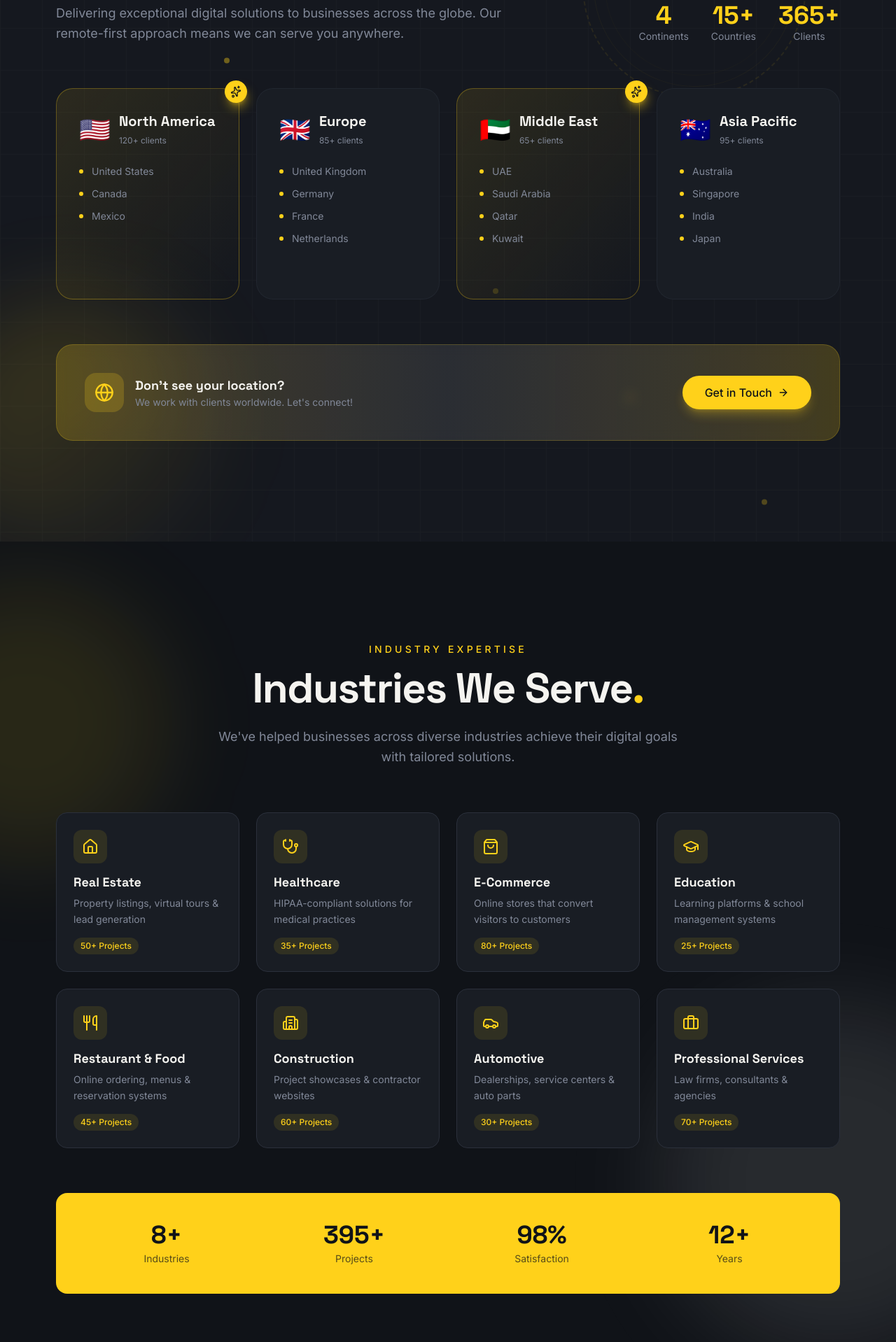
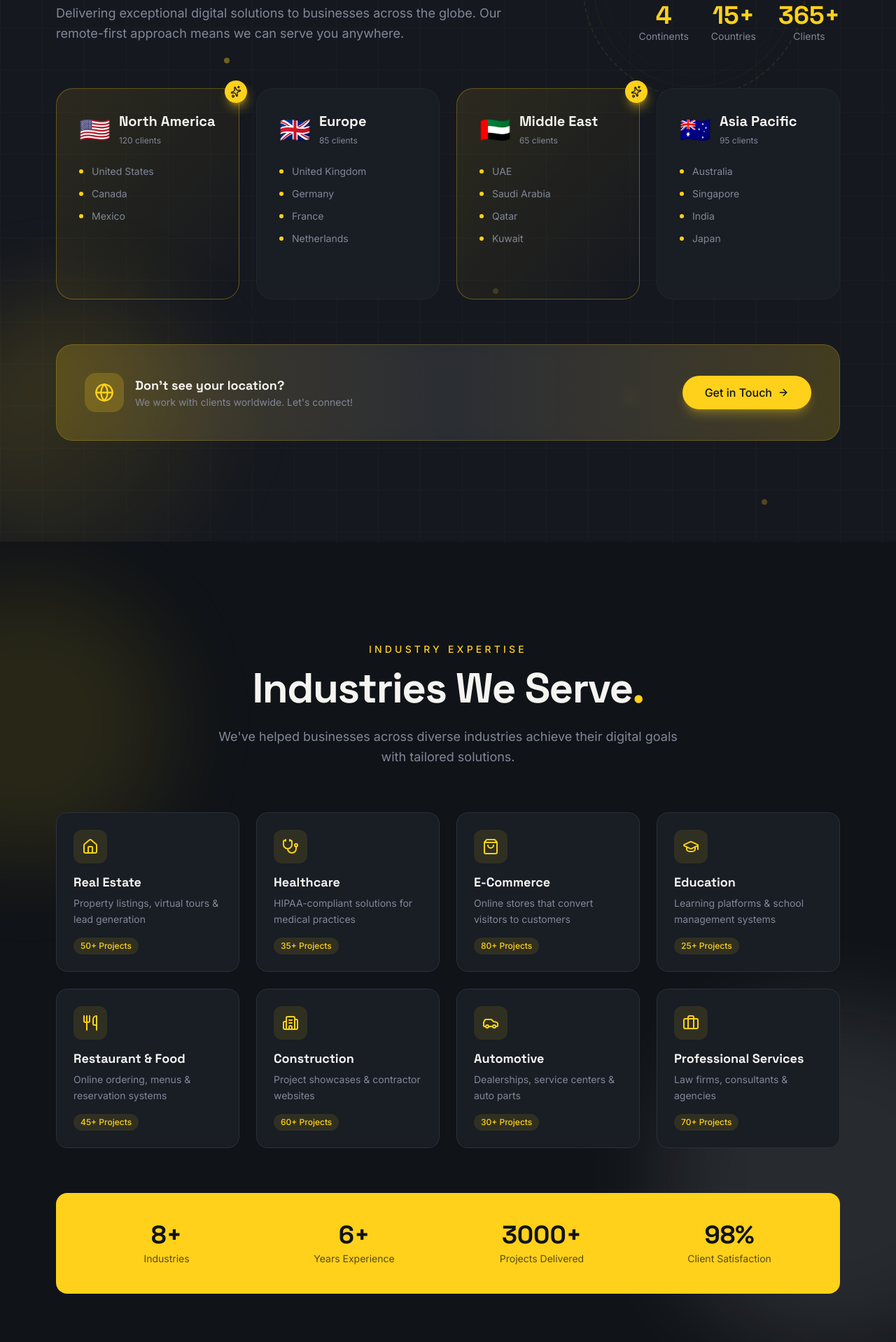
Before and after one commit to ABUBAKARKHAN-Stack/Mohsin-Designs, a Next.js app: page / in a window 1280 px wide. Shown: the part 8914-10832 px from the top of the page at 70% size. Built offline with nearby package versions, Linux system fonts and the light colour scheme.

Commit message:
feat: Refactor AreasWeServe and IndustriesWeServe components; integrate stats and areas constants for improved structure and data management

```diff
--- a/components/sections/landing/about/AreasWeServe.tsx
+++ b/components/sections/landing/about/AreasWeServe.tsx
@@ -4,41 +4,10 @@ import { useRef, useState } from "react";
 import { MapPin, Globe, Building2, ArrowRight, Sparkles } from "lucide-react";
 import SectionHeading from "@/components/ui/section-heading";
 import { ContainerLayout } from "@/components/layout";
+import { cn } from "@/lib/utils";
+import { areas } from "@/constants/stats.constants";
 
-const areas = [
-  {
-    region: "North America",
-    locations: ["United States", "Canada", "Mexico"],
-    icon: Globe,
-    featured: true,
-    clients: "120+",
-    flag: "🇺🇸",
-  },
-  {
-    region: "Europe",
-    locations: ["United Kingdom", "Germany", "France", "Netherlands"],
-    icon: Building2,
-    featured: false,
-    clients: "85+",
-    flag: "🇬🇧",
-  },
-  {
-    region: "Middle East",
-    locations: ["UAE", "Saudi Arabia", "Qatar", "Kuwait"],
-    icon: MapPin,
-    featured: true,
-    clients: "65+",
-    flag: "🇦🇪",
-  },
-  {
-    region: "Asia Pacific",
-    locations: ["Australia", "Singapore", "India", "Japan"],
-    icon: Globe,
-    featured: false,
-    clients: "95+",
-    flag: "🇦🇺",
-  },
-];
+
 
 const AreasWeServe = () => {
     const containerRef = useRef<HTMLDivElement>(null);
@@ -75,7 +44,7 @@ const AreasWeServe = () => {
 
             <motion.div
                 style={{ y: backgroundY }}
-        className="absolute -bottom-20 -left-20 w-96 h-96 bg-gradient-to-br from-accent/20 to-transparent rounded-full blur-3xl"
+                className="absolute -bottom-20 -left-20 w-96 h-96 bg-linear-to-br from-accent/20 to-transparent rounded-full blur-3xl"
             />
 
             {/* Floating Dots */}
@@ -116,15 +85,19 @@ const AreasWeServe = () => {
                         className="flex gap-8"
                     >
                         <div className="text-center">
-              <div className="text-4xl font-display font-bold text-accent">4</div>
+                            <div className="text-4xl font-display font-bold text-accent">{areas.length}</div>
                             <div className="text-sm text-muted-foreground">Continents</div>
                         </div>
                         <div className="text-center">
-              <div className="text-4xl font-display font-bold text-accent">15+</div>
+                            <div className="text-4xl font-display font-bold text-accent">
+                                {areas.reduce((total, area) => total += area.locations.length, 0)}+
+                            </div>
                             <div className="text-sm text-muted-foreground">Countries</div>
                         </div>
                         <div className="text-center">
-              <div className="text-4xl font-display font-bold text-accent">365+</div>
+                            <div className="text-4xl font-display font-bold text-accent">
+                                {areas.reduce((total, area) => total += area.clients, 0)}+
+                            </div>
                             <div className="text-sm text-muted-foreground">Clients</div>
                         </div>
                     </motion.div>
@@ -142,14 +115,11 @@ const AreasWeServe = () => {
                             onMouseLeave={() => setHoveredIndex(null)}
                             className="group relative"
                         >
-              <div className={`
-                relative p-8 rounded-3xl border transition-all duration-500 h-full
-                ${area.featured
-                  ? 'bg-gradient-to-br from-accent/10 via-accent/5 to-transparent border-accent/30'
-                  : 'bg-card border-border/50'
-                }
-                hover:shadow-2xl hover:shadow-accent/10 hover:-translate-y-3 hover:border-accent/60
-              `}>
+                            <div className={cn(
+                                "relative p-8 rounded-3xl border transition-all duration-500 h-full",
+                                area.featured ? 'bg-linear-to-br from-accent/10 via-accent/5 to-transparent border-accent/30' : 'bg-card border-border/50',
+                                "hover:shadow-2xl hover:shadow-accent/10 hover:-translate-y-3 hover:border-accent/60"
+                            )}>
                                 {/* Featured Sparkle */}
                                 {area.featured && (
                                     <motion.div
@@ -213,7 +183,7 @@ const AreasWeServe = () => {
                     transition={{ duration: 0.6, delay: 0.4 }}
                     className="mt-16 relative"
                 >
-          <div className="p-8 md:p-10 rounded-3xl bg-gradient-to-r from-accent/20 via-primary/10 to-accent/20 border border-accent/20 backdrop-blur-sm">
+                    <div className="p-8 md:p-10 rounded-3xl bg-linear-to-r from-accent/20 via-primary/10 to-accent/20 border border-accent/20 backdrop-blur-sm">
                         <div className="flex flex-col md:flex-row items-center justify-between gap-6">
                             <div className="flex items-center gap-4">
                                 <div className="w-14 h-14 rounded-2xl bg-accent/20 flex items-center justify-center">
--- a/components/sections/landing/about/IndustriesWeServe.tsx
+++ b/components/sections/landing/about/IndustriesWeServe.tsx
@@ -2,69 +2,13 @@
 import { motion, useScroll, useTransform } from "framer-motion";
 import { useRef } from "react";
 import {
-  Building2,
-  Stethoscope,
-  ShoppingBag,
-  GraduationCap,
-  Utensils,
-  Home,
-  Car,
-  Briefcase,
      ArrowUpRight
 } from "lucide-react";
 import SectionHeading from "@/components/ui/section-heading";
 import { ContainerLayout } from "@/components/layout";
+import { industries, stats } from "@/constants/stats.constants";
 
-const industries = [
-  {
-    name: "Real Estate",
-    description: "Property listings, virtual tours & lead generation",
-    icon: Home,
-    projects: "50+",
-  },
-  {
-    name: "Healthcare",
-    description: "HIPAA-compliant solutions for medical practices",
-    icon: Stethoscope,
-    projects: "35+",
-  },
-  {
-    name: "E-Commerce",
-    description: "Online stores that convert visitors to customers",
-    icon: ShoppingBag,
-    projects: "80+",
-  },
-  {
-    name: "Education",
-    description: "Learning platforms & school management systems",
-    icon: GraduationCap,
-    projects: "25+",
-  },
-  {
-    name: "Restaurant & Food",
-    description: "Online ordering, menus & reservation systems",
-    icon: Utensils,
-    projects: "45+",
-  },
-  {
-    name: "Construction",
-    description: "Project showcases & contractor websites",
-    icon: Building2,
-    projects: "60+",
-  },
-  {
-    name: "Automotive",
-    description: "Dealerships, service centers & auto parts",
-    icon: Car,
-    projects: "30+",
-  },
-  {
-    name: "Professional Services",
-    description: "Law firms, consultants & agencies",
-    icon: Briefcase,
-    projects: "70+",
-  },
-];
+
 
 const IndustriesWeServe = () => {
     const containerRef = useRef<HTMLDivElement>(null);
@@ -82,11 +26,11 @@ const IndustriesWeServe = () => {
             {/* Background Elements */}
             <motion.div
                 style={{ y: y1 }}
-        className="absolute top-20 -left-40 w-[400px] h-[400px] bg-accent/10 rounded-full blur-3xl"
+                className="absolute top-20 -left-40 w-100 h-100 bg-accent/10 rounded-full blur-3xl"
             />
             <motion.div
                 style={{ y: y2 }}
-        className="absolute bottom-20 -right-40 w-[500px] h-[500px] bg-primary/10 rounded-full blur-3xl"
+                className="absolute bottom-20 -right-40 w-125 h-125 bg-primary/10 rounded-full blur-3xl"
             />
 
             <ContainerLayout className="relative z-10">
@@ -144,12 +88,7 @@ const IndustriesWeServe = () => {
                 >
                     <div className="p-8 md:p-10 rounded-2xl bg-accent">
                         <div className="grid grid-cols-2 md:grid-cols-4 gap-6 md:gap-8 text-center">
-              {[
-                { value: "8+", label: "Industries" },
-                { value: "395+", label: "Projects" },
-                { value: "98%", label: "Satisfaction" },
-                { value: "12+", label: "Years" },
-              ].map((stat, index) => (
+                            {stats.map((stat, index) => (
                                 <motion.div
                                     key={stat.label}
                                     initial={{ opacity: 0, y: 10 }}
@@ -159,6 +98,7 @@ const IndustriesWeServe = () => {
                                 >
                                     <div className="text-3xl md:text-4xl font-display font-bold text-accent-foreground mb-1">
                                         {stat.value}
+                                        {stat.suffix}
                                     </div>
                                     <div className="text-sm text-accent-foreground/70">{stat.label}</div>
                                 </motion.div>
--- a/constants/stats.constants.ts
+++ b/constants/stats.constants.ts
@@ -1,9 +1,100 @@
+import { Briefcase, Building2, Car, Globe, GraduationCap, Home, MapPin, ShoppingBag, Stethoscope, Utensils } from "lucide-react";
+
 const stats = [
+    { value: 8, suffix: "+", label: "Industries" },
     { value: 6, suffix: "+", label: "Years Experience" },
     { value: 3000, suffix: "+", label: "Projects Delivered" },
     { value: 98, suffix: "%", label: "Client Satisfaction" },
 ] as const
 
+
+const areas = [
+    {
+        region: "North America",
+        locations: ["United States", "Canada", "Mexico"],
+        icon: Globe,
+        featured: true,
+        clients: 120,
+        flag: "🇺🇸",
+    },
+    {
+        region: "Europe",
+        locations: ["United Kingdom", "Germany", "France", "Netherlands"],
+        icon: Building2,
+        featured: false,
+        clients: 85,
+        flag: "🇬🇧",
+    },
+    {
+        region: "Middle East",
+        locations: ["UAE", "Saudi Arabia", "Qatar", "Kuwait"],
+        icon: MapPin,
+        featured: true,
+        clients: 65,
+        flag: "🇦🇪",
+    },
+    {
+        region: "Asia Pacific",
+        locations: ["Australia", "Singapore", "India", "Japan"],
+        icon: Globe,
+        featured: false,
+        clients: 95,
+        flag: "🇦🇺",
+    },
+];
+
+const industries = [
+    {
+        name: "Real Estate",
+        description: "Property listings, virtual tours & lead generation",
+        icon: Home,
+        projects: "50+",
+    },
+    {
+        name: "Healthcare",
+        description: "HIPAA-compliant solutions for medical practices",
+        icon: Stethoscope,
+        projects: "35+",
+    },
+    {
+        name: "E-Commerce",
+        description: "Online stores that convert visitors to customers",
+        icon: ShoppingBag,
+        projects: "80+",
+    },
+    {
+        name: "Education",
+        description: "Learning platforms & school management systems",
+        icon: GraduationCap,
+        projects: "25+",
+    },
+    {
+        name: "Restaurant & Food",
+        description: "Online ordering, menus & reservation systems",
+        icon: Utensils,
+        projects: "45+",
+    },
+    {
+        name: "Construction",
+        description: "Project showcases & contractor websites",
+        icon: Building2,
+        projects: "60+",
+    },
+    {
+        name: "Automotive",
+        description: "Dealerships, service centers & auto parts",
+        icon: Car,
+        projects: "30+",
+    },
+    {
+        name: "Professional Services",
+        description: "Law firms, consultants & agencies",
+        icon: Briefcase,
+        projects: "70+",
+    },
+];
 export {
-    stats
+    stats,
+    areas,
+    industries
 }
```
Lines whose indentation alone changed are shown as unchanged.
